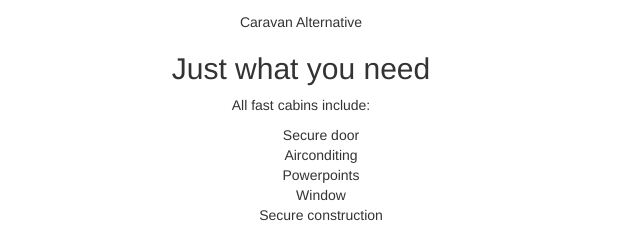
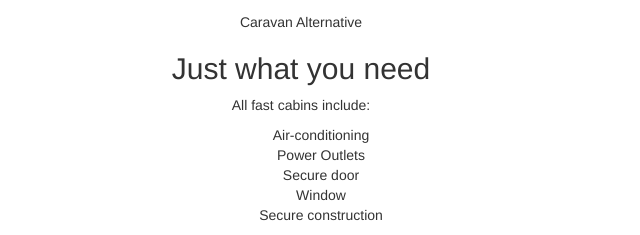
Before and after one commit to fhilipk/fastcabins.com.au, a plain HTML site: page index.html in a window 1280 px wide. Shown: the part 3827-4062 px from the top of the page, 339-979 px from the left. Drawn offline with nearby package versions, Linux system fonts and the light colour scheme.

Commit message:
spelling

```diff
--- a/index.html
+++ b/index.html
@@ -49,9 +49,9 @@
 <h2 id="what-do-you-get">Just what you need</h2>
 <p>All fast cabins include:</p>
 <ul>
+<li>Air-conditioning</li>
+<li>Power Outlets</li>
 <li>Secure door</li>
-<li>Airconditing</li>
-<li>Powerpoints</li>
 <li>Window</li>
 <li>Secure construction</li>
 </ul>
```
